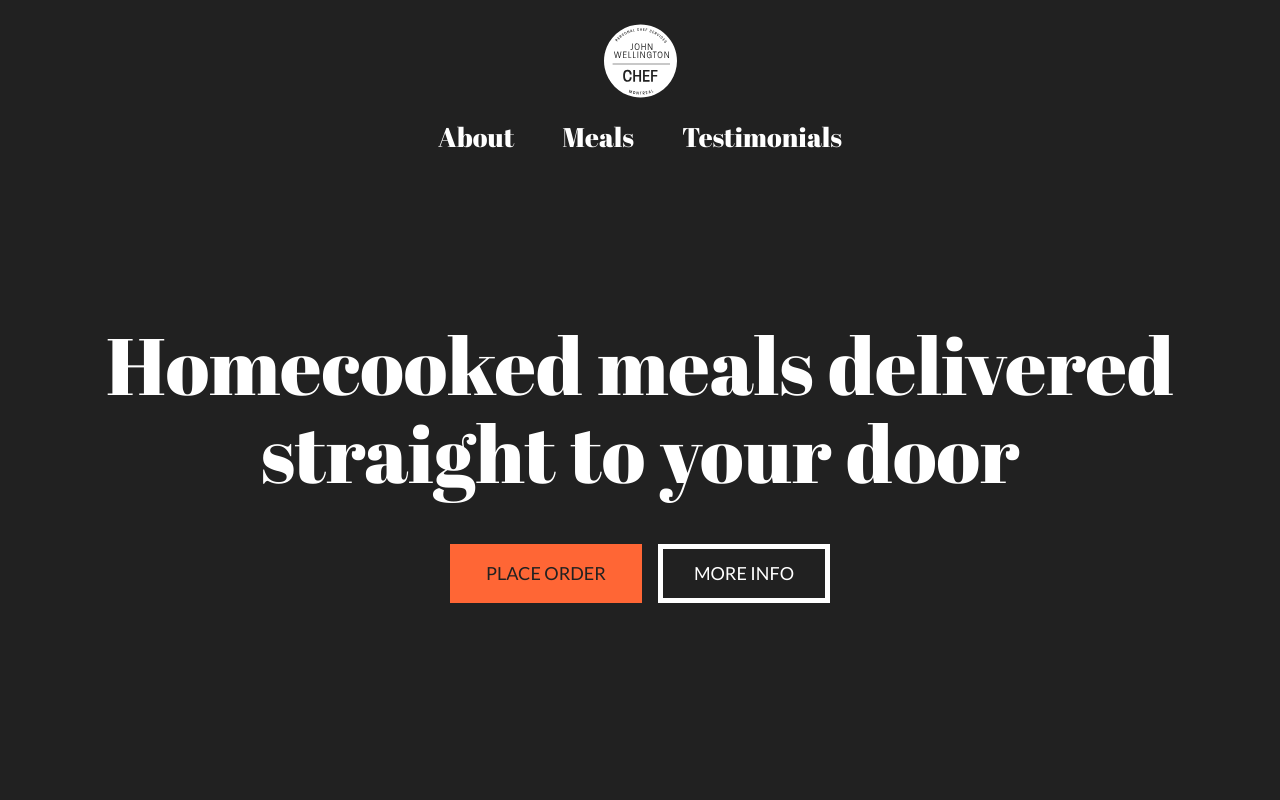
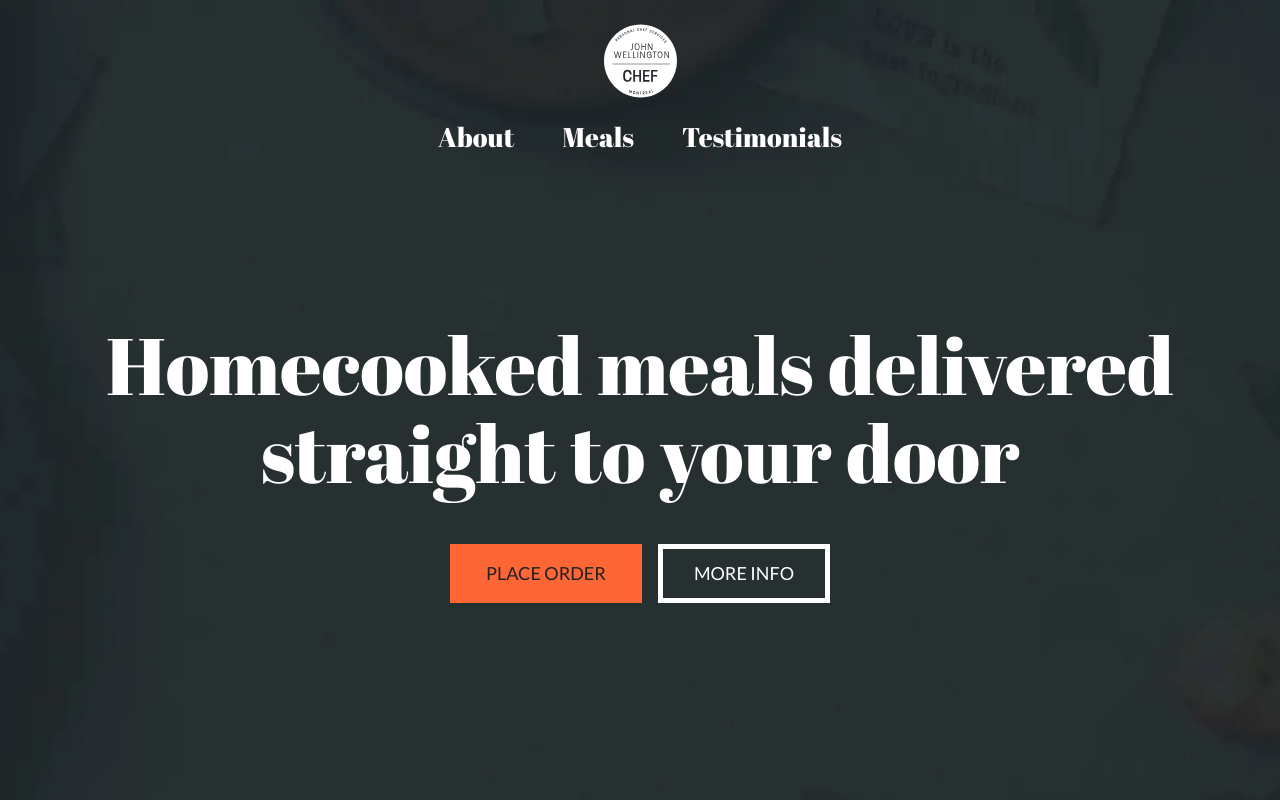
Before and after one commit to IvanOrsh/sass-example-chef-services, a website built with Vite: page src/index.html in a window 1280 px wide. Shown: the top 800 px of the page. Built offline with nearby package versions, Linux system fonts and the light colour scheme.

Commit message:
feat: implement hero component class

```diff
--- a/src/index.html
+++ b/src/index.html
@@ -18,7 +18,7 @@
     <link rel="stylesheet" href="/sass/main.scss" />
   </head>
   <body>
-    <header class="primary-header | margin-block-start-24 bg-neutral-900">
+    <header class="primary-header | margin-block-start-24">
       <img
         class="logo | mx-auto"
         src="assets/logo.svg"
--- /dev/null
+++ b/src/sass/components/_hero.scss
@@ -0,0 +1,9 @@
+@use "../abstracts" as *;
+
+// or .section-xl, or even hero-section
+.hero {
+  padding-block: $hero-padding;
+  background-image: url("../../assets/hero-bg.webp");
+  background-size: cover;
+  background-position: center;
+}
--- a/src/sass/components/_index.scss
+++ b/src/sass/components/_index.scss
@@ -2,3 +2,4 @@
 @forward "section-header";
 @forward "primary-header";
 @forward "navigation";
+@forward "hero";
--- a/src/sass/utilities/_spacing.scss
+++ b/src/sass/utilities/_spacing.scss
@@ -3,11 +3,6 @@
 // .region
 .section {
   padding-block: $section-padding;
-}
-
-// or .section-xl, or even hero-section
-.hero {
-  padding-block: $hero-padding;
 }
 
 .mx-auto {
```
